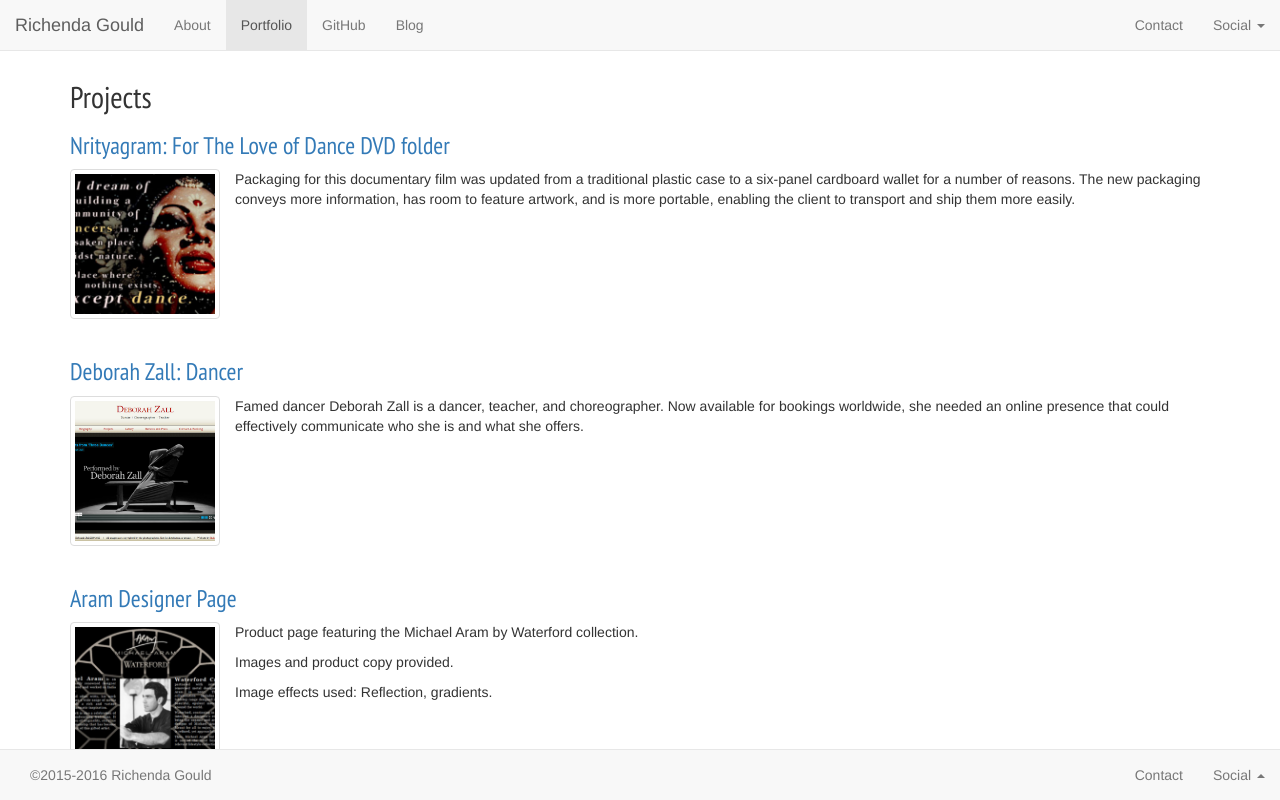
After one commit to richendacodes/portfolio, a PHP site: page /portfolio.html in a window 1280 px wide. The commit adds this page. Run offline with PHP 8.4, Linux system fonts and the light colour scheme; some libraries are stand-ins or nearby versions.

Commit message:
Created Portfolio page

```diff
--- a/css/style.css
+++ b/css/style.css
@@ -14,7 +14,11 @@ h1, h2, h3, h4, h5, h6 {
 	width: 15px;
 }
 
-
+.portimg {
+	width: 150px;
+	float: left;
+	margin-right:15px;
+}
 
 
 
--- /dev/null
+++ b/portfolio.html
@@ -0,0 +1,119 @@
+<!DOCTYPE html>
+<html>
+<head>
+  <title>Richenda Gould's portfolio</title>
+</head>
+
+  <link rel="stylesheet" type="text/css" href="https://cdnjs.cloudflare.com/ajax/libs/bootswatch/3.3.6/simplex/bootstrap.min.css">
+  <link rel="stylesheet" type="text/css" href="css/style.css">
+
+<body>
+
+  <div class="container">
+    <div class="row">
+      <nav class="navbar navbar-default navbar-fixed-top">
+        <div class="container-fluid">
+          <!-- Brand and toggle get grouped for better mobile display -->
+          <div class="navbar-header">
+            <button type="button" class="navbar-toggle collapsed" data-toggle="collapse" data-target="#bs-example-navbar-collapse-1" aria-expanded="false">
+              <span class="sr-only">Toggle navigation</span>
+              <span class="icon-bar"></span>
+              <span class="icon-bar"></span>
+              <span class="icon-bar"></span>
+            </button>
+            <a class="navbar-brand" href="index.html">Richenda Gould</a>
+          </div>
+          <!-- Collect the nav links, forms, and other content for toggling -->
+          <div class="collapse navbar-collapse" id="bs-example-navbar-collapse-1">
+            <ul class="nav navbar-nav">
+              <li><a href="index.html">About <span class="sr-only">(current)</span></a></li>
+              <li class="active"><a href="portfolio.html">Portfolio</a></li>
+              <li><a href="github.html">GitHub</a></li>
+              <li><a href="blog.html">Blog</a></li>
+            </ul>
+            <ul class="nav navbar-nav navbar-right">
+              <li><a href="contact.html">Contact</a></li>
+              <li class="dropdown">
+                <a href="#" class="dropdown-toggle" data-toggle="dropdown" role="button" aria-haspopup="true" aria-expanded="false">Social <span class="caret"></span></a>
+                <ul class="dropdown-menu">
+                  <li><a href="https://dribbble.com/richendagould" target="_blank"><img src="img/social/dribbble.png" class="icon15">&nbsp;Dribble</a></li>
+                  <li><a href="https://github.com/richendacodes" target="_blank"><img src="img/social/github.png" class="icon15">&nbsp;Github</a></li>
+                  <li><a href="https://www.linkedin.com/in/richendagould" target="_blank"><img src="img/social/linkedin.png" class="icon15">&nbsp;LinkedIn</a></li>
+                  <li><a href="http://stackexchange.com/users/7150075/richendacodes" target="_blank"><img src="img/social/stackoverflow.png" class="icon15">&nbsp;StackOverflow</a></li>
+                  <li><a href="https://twitter.com/googleagit" target="_blank"><img src="img/social/twitter.png" class="icon15">&nbsp;Twitter</a></li>
+                </ul>
+              </li>
+            </ul>
+          </div><!-- /.navbar-collapse -->
+        </div><!-- /.container-fluid -->
+      </nav>
+    </div>
+    <div class="row">
+      <div class="col-md-12">
+        <h2>Projects</h2>
+          <div>
+            <a href="http://www.richendagould.com/design/portfolio/nrityagram-ftlod-dvd-sleeve/"><h3>Nrityagram: For The Love of Dance DVD folder</h3></a>
+            <a href="http://www.richendagould.com/design/portfolio/nrityagram-ftlod-dvd-sleeve/"><img src="img/portfolio/nritdvd.jpg" class="thumbnail portimg"></a>
+            <p>Packaging for this documentary film was updated from a traditional plastic case to a six-panel cardboard wallet for a number of reasons. The new packaging conveys more information, has room to feature artwork, and is more portable, enabling the client to transport and ship them more easily.</p>
+            <div style="clear: both"></div>
+          </div>
+
+          <div>
+            <a href="http://www.richendagould.com/design/portfolio/deborah-zall-dancer/"><h3>Deborah Zall: Dancer</h3></a>
+            <a href="http://www.richendagould.com/design/portfolio/deborah-zall-dancer/"><img src="img/portfolio/zall.png" class="thumbnail portimg"></a>
+            <p>Famed dancer Deborah Zall is a dancer, teacher, and choreographer. Now available for bookings worldwide, she needed an online presence that could effectively communicate who she is and what she offers.</p>
+            <div style="clear: both"></div>
+          </div>
+
+          <div>
+            <a href="http://www.richendagould.com/design/portfolio/aram-designer-page/"><h3>Aram Designer Page</h3></a>
+            <a href="http://www.richendagould.com/design/portfolio/aram-designer-page/"><img src="img/portfolio/wwrd_aram.jpg" class="thumbnail portimg"></a>
+            <p>Product page featuring the Michael Aram by Waterford collection.</p>
+
+            <p>Images and product copy provided.</p>
+
+            <p>Image effects used: Reflection, gradients.</p>
+            <div style="clear: both"></div>
+          </div>
+      </div>
+    </div>
+    <div class="row">
+      <nav class="navbar navbar-default navbar-fixed-bottom">
+        <div class="container-fluid">
+          <!-- Collect the nav links, forms, and other content for toggling -->
+          <div class="collapse navbar-collapse" id="bs-example-navbar-collapse-1">
+            <ul class="nav navbar-nav">
+              <li><a href="contact.html">&copy;2015-2016 Richenda Gould</a></li>
+            </ul>
+            <ul class="nav navbar-nav navbar-right">
+              <li><a href="contact.html">Contact</a></li>
+              <li class="dropdown">
+                <a href="#" class="dropdown-toggle" data-toggle="dropdown" role="button" aria-haspopup="true" aria-expanded="false">Social <span class="caret"></span></a>
+                <ul class="dropdown-menu">
+                  <li><a href="https://dribbble.com/richendagould" target="_blank"><img src="img/social/dribbble.png" class="icon15">&nbsp;Dribble</a></li>
+                  <li><a href="https://github.com/richendacodes" target="_blank"><img src="img/social/github.png" class="icon15">&nbsp;Github</a></li>
+                  <li><a href="https://www.linkedin.com/in/richendagould" target="_blank"><img src="img/social/linkedin.png" class="icon15">&nbsp;LinkedIn</a></li>
+                  <li><a href="http://stackexchange.com/users/7150075/richendacodes" target="_blank"><img src="img/social/stackoverflow.png" class="icon15">&nbsp;StackOverflow</a></li>
+                  <li><a href="https://twitter.com/googleagit" target="_blank"><img src="img/social/twitter.png" class="icon15">&nbsp;Twitter</a></li>
+                </ul>
+              </li>
+            </ul>
+          </div><!-- /.navbar-collapse -->
+        </div><!-- /.container-fluid -->
+      </nav>
+    </div>
+  </div>
+
+
+
+
+
+
+
+
+
+  <script src="https://code.jquery.com/jquery-2.1.4.min.js"></script>
+  <script type="text/javascript" src="https://maxcdn.bootstrapcdn.com/bootstrap/3.3.6/js/bootstrap.min.js" integrity="sha384-0mSbJDEHialfmuBBQP6A4Qrprq5OVfW37PRR3j5ELqxss1yVqOtnepnHVP9aJ7xS" crossorigin="anonymous"></script>
+
+</body>
+</html>
```
